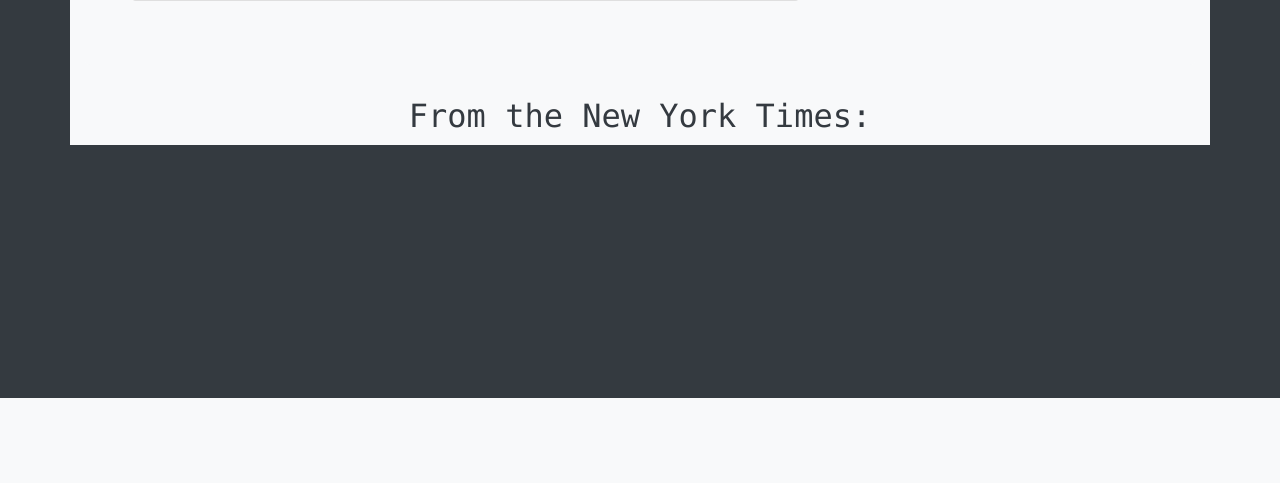
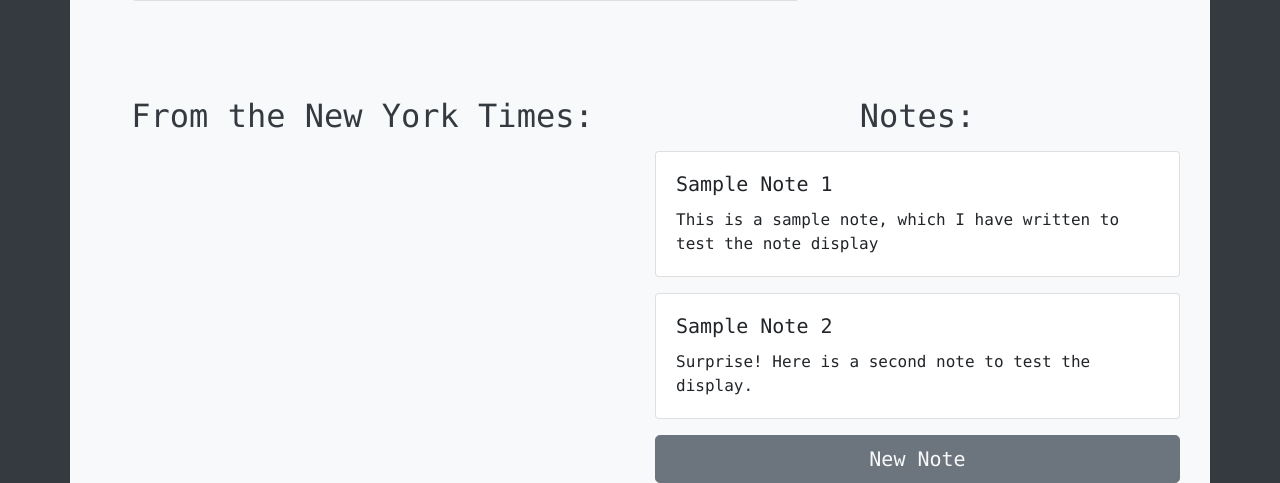
Before and after one commit to nick-gerrard/HomePageFlask, a Flask app: page / in a window 1280 px wide. Shown: the part 402-885 px from the top of the page. Before the commit the page ends 800 px from the top, so only its background shows below. Run offline with Flask 2, Linux system fonts and the light colour scheme; data that the repository does not hold is empty; some libraries are stand-ins or nearby versions.

Commit message:
updated data structure | added note layout to home

```diff
--- a/main.py
+++ b/main.py
@@ -1,5 +1,5 @@
 import os
-from flask import Flask, Response, render_template, url_for
+from flask import Flask, Response, render_template, url_for, redirect, flash, request
 import requests
 import datetime
 import lxml
@@ -15,7 +15,7 @@
 def get_weather():
     return openweather.get_arlington_weather(openweather.full_arlington_url)
 
-def get_links(file):
+def get_json_data(file):
     f = open(file)
     data = json.load(f)
     f.close()
@@ -25,13 +25,13 @@
     full_time = datetime.datetime.now() - datetime.timedelta(hours=4)
     hour = full_time.hour
     if hour < 12:
-        greet = "Good Morning, " + name
+        greet = "Good Morning, " + str(name)
         return greet
     elif hour < 17:
-        greet = "Good Afternoon, " + name
+        greet = "Good Afternoon, " + str(name)
         return greet
     else:
-        greet = "Good Evening, " + name
+        greet = "Good Evening, " + str(name)
         return greet
 
 
@@ -44,41 +44,30 @@
         trending.append((url.find("loc").get_text(), url.find("news:title").get_text()))
     return trending
 
-def interactive_function():
-    name = input("What's your name? ")
-    return f"Hello, {name}, I'm a server!"
-
 app = Flask(__name__)
 
 
 @app.route("/")
 @app.route("/nick")
 def nick():
-    name = "Nick"
-    path_to_links = os.getcwd() + "/static/nick_links.json"
-    links = get_links(path_to_links)
+    name = "nick"
+    path_to_links = os.getcwd() + "/static/users/" + name + "/links.json"
+    links = get_json_data(path_to_links)
+    path_to_notes = os.getcwd() + "/static/users/" + name + "/notes.json"
+    notes = get_json_data(path_to_notes)
     unadjusted_time = datetime.datetime.now()
     adjusted_time = unadjusted_time - datetime.timedelta(hours=4)
     open_time = adjusted_time.strftime("%Y.%m.%d|%H:%M:%S")
     trending_stories = get_trending(news_url)
-    greeting_type = greeting(name)
+    greeting_type = greeting(name.title())
     weatherdata = get_weather()
     return render_template('nick.html', weatherdata=weatherdata, links=links, greeting=greeting_type,
-                            trending_stories=trending_stories, open_time=open_time, weather_url = weather_url)
-
-@app.route('/time_feed')
-def time_feed():
-    def generate():
-        while True:
-            #realtime = datetime.datetime.now() - datetime.timedelta(hours=4)
-            yield datetime.datetime.now().strftime("%Y.%m.%d|%H:%M:S")
-            time.sleep(1)
-    return Response(generate(), mimetype='text')
+                            trending_stories=trending_stories, open_time=open_time, weather_url = weather_url, notes=notes)
 
 @app.route('/new_note')
 def new_note():
-    name = "Nick"
-    greeting_type = greeting(name)
+    name = "nick"
+    greeting_type = greeting(name.title())
     unadjusted_time = datetime.datetime.now()
     adjusted_time = unadjusted_time - datetime.timedelta(hours=4)
     open_time = adjusted_time.strftime("%Y.%m.%d|%H:%M:%S")
--- /dev/null
+++ b/static/users/nick/links.json
@@ -0,0 +1,8 @@
+{
+    "Gmail" : "https://gmail.com",
+    "F A C E B O O K":"https://www.facebook.com/",
+    "YouTube": "https://www.youtube.com",
+    "Netflix": "https://www.netflix.com",
+    "Hulu" : "https://www.hulu.com",
+    "GitHub" : "https://github.com/nick-gerrard"
+}
--- /dev/null
+++ b/static/users/nick/notes.json
@@ -0,0 +1,4 @@
+{
+    "Sample Note 1": "This is a sample note, which I have written to test the note display",
+    "Sample Note 2": "Surprise! Here is a second note to test the display."
+}
--- a/templates/nick.html
+++ b/templates/nick.html
@@ -27,18 +27,28 @@
         </div>
     </div>
     <div class="container">
-        <div class="align-center">
-            <row>
+        <div class="row">
+            <div class="col-sm-6">
                 <h2 class="text-dark text-center">From the New York Times:</h2>
-            </row>
-            <row>
-            <ul class="list-group border border-light">
-                {% for story in trending_stories %}
-                <li class="list-group-item text-dark bg-light border-light"><a href="{{ story[0] }}" target=_blank class="btn btn-md btn-block btn-secondary text-light">{{ story[1] }}</a>
-                </li>
+                <ul class="list-group border border-light">
+                    {% for story in trending_stories %}
+                    <li class="list-group-item text-dark bg-light border-light"><a href="{{ story[0] }}" target=_blank class="btn btn-md btn-block btn-secondary text-light">{{ story[1] }}</a>
+                    </li>
+                    {% endfor %}
+                </ul>
+            </div>
+            <div class="col-sm-6">
+                <h2 class="text-dark text-center">Notes:</h2>
+                {% for note in notes %}
+                    <div class="card mt-3" style="">
+                        <div class="card-body">
+                            <h5 class="card-title">{{ note }}</h5>
+                            <p class="card-text">{{ notes[note] }}</p>
+                        </div>
+                    </div>
                 {% endfor %}
-            </ul>
-            </row>
+                <a href="{{ url_for('new_note') }}" target=_blank class="btn btn-lg btn-secondary text-light mt-3 btn-block">New Note</a>
+            </div>
         </div>
     </div>
 
```
